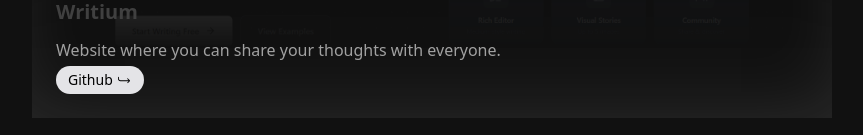
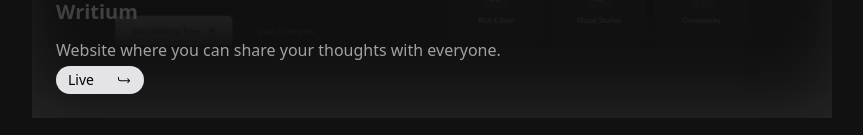
Before and after one commit to PrathamSingh1/Portfolio, a React (Vite) app: page /projects in a window 1280 px wide. Shown: the part 1997-2132 px from the top of the page, without its empty margins (208-1071 px from the left). Built offline with nearby package versions, Linux system fonts and the light colour scheme; a web font is replaced by a local one.

Commit message:
Updated Live Link

```diff
--- a/src/pages/Projects.jsx
+++ b/src/pages/Projects.jsx
@@ -82,11 +82,11 @@
               <p className='max-w-lg text-neutral-400 m-0'>Website where you can share your thoughts with everyone.</p>
               {/* Live link */}
               <a
-                  href="https://github.com/PrathamSingh1/Writium"
+                  href="https://writium.vercel.app/"
                   target="_blank"
                   rel="noopener noreferrer"
                   className='min-w-22 w-22 px-3 py-1 bg-zinc-200 text-black rounded-full flex items-center justify-between cursor-pointer'>
-                  <span className='text-sm font-medium'>Github</span>
+                  <span className='text-sm font-medium'>Live</span>
                   <IoIosReturnRight />
                 </a>
             </div>
```
